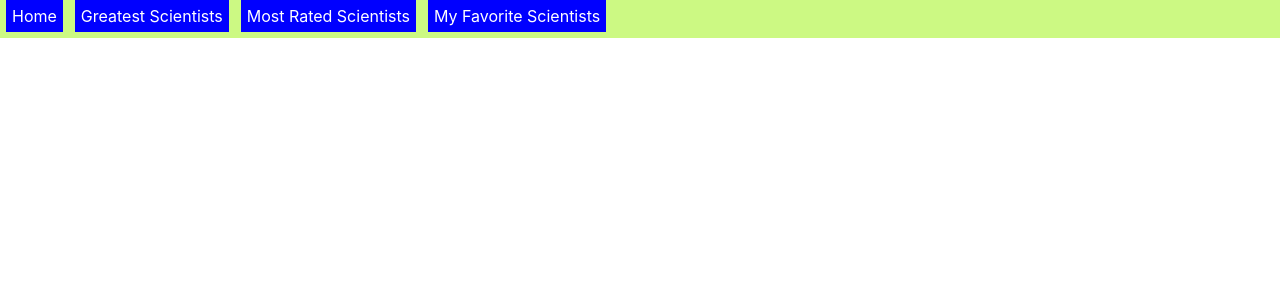
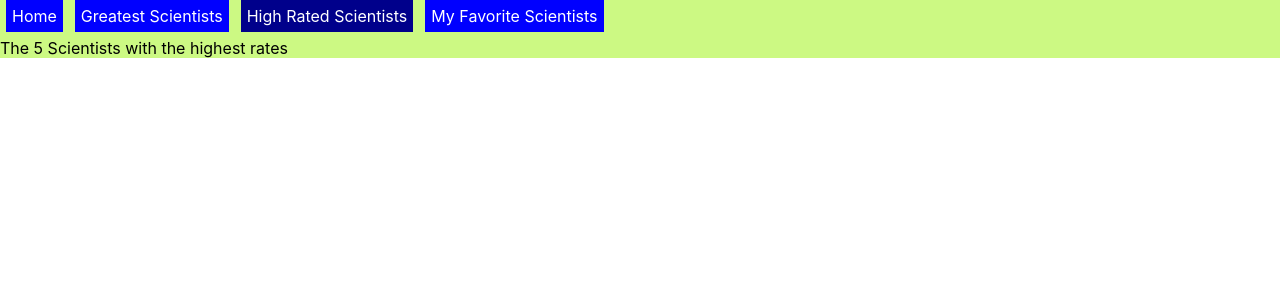
Before and after one commit to jbigishiro/phase-2-project-greatest-scientists, a React (Create React App) app: page /high_rated in a window 1280 px wide. Shown: the top 300 px of the page. Built offline with nearby package versions, Linux system fonts and the light colour scheme; data requests are answered from the project's data file.

Commit message:
do some changes on HighRated.js components

```diff
--- a/src/components/App.js
+++ b/src/components/App.js
@@ -3,7 +3,7 @@ import { Route, Switch } from "react-router-dom";
 import NavBar from "./NavBar";
 import Scientists from "./Scientists";
 import Favorites from "./Favorites";
-import MostRated from "./MostRated";
+import HighRated from "./HighRated";
 import Home from "./Home";
 import {Footer} from "./Footer"
 
@@ -24,8 +24,8 @@ function App() {
           <Scientists people={people} />
         </Route>
 
-        <Route exact path="/most_rated">
-          <MostRated />
+        <Route exact path="/high_rated">
+          <HighRated />
         </Route>
 
         <Route exact path="/favorite">
--- /dev/null
+++ b/src/components/HighRated.js
@@ -0,0 +1,7 @@
+import React from 'react'
+
+export default function HighRated() {
+  return (
+    <div>The 5 Scientists with the highest rates</div>
+  )
+}
--- a/src/components/MostRated.js
+++ /dev/null
@@ -1,7 +0,0 @@
-import React from 'react'
-
-export default function MostRated() {
-  return (
-    <div>Most Rated Scientists</div>
-  )
-}
--- a/src/components/NavBar.js
+++ b/src/components/NavBar.js
@@ -37,14 +37,14 @@ function NavBar() {
       </NavLink>
 
       <NavLink
-        to="/most_rated"
+        to="/high_rated"
         exact
         style={linkStyles}
         activeStyle={{
           background: "darkblue",
         }}
       >
-        Most Rated Scientists
+        High Rated Scientists
       </NavLink>
 
       <NavLink
```
